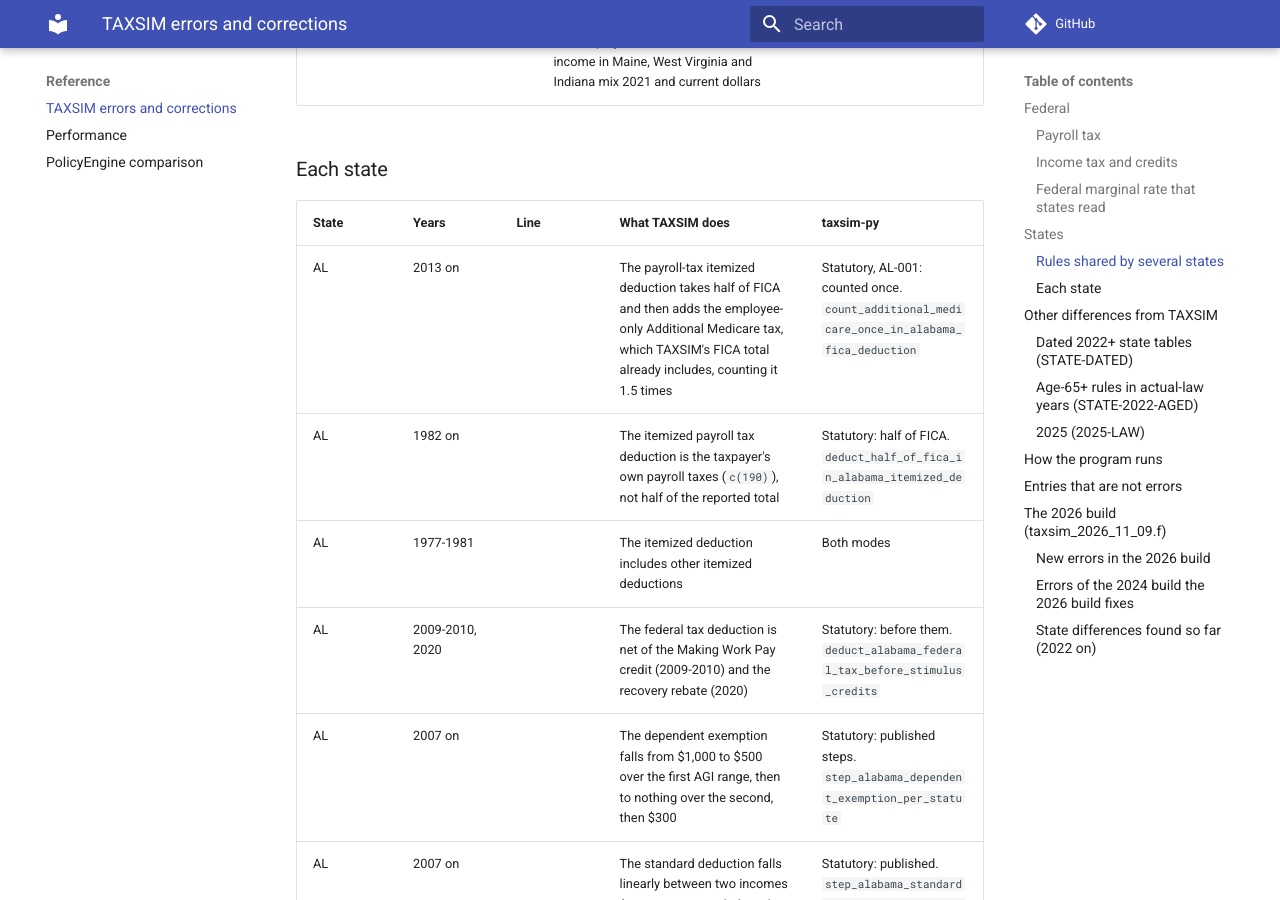
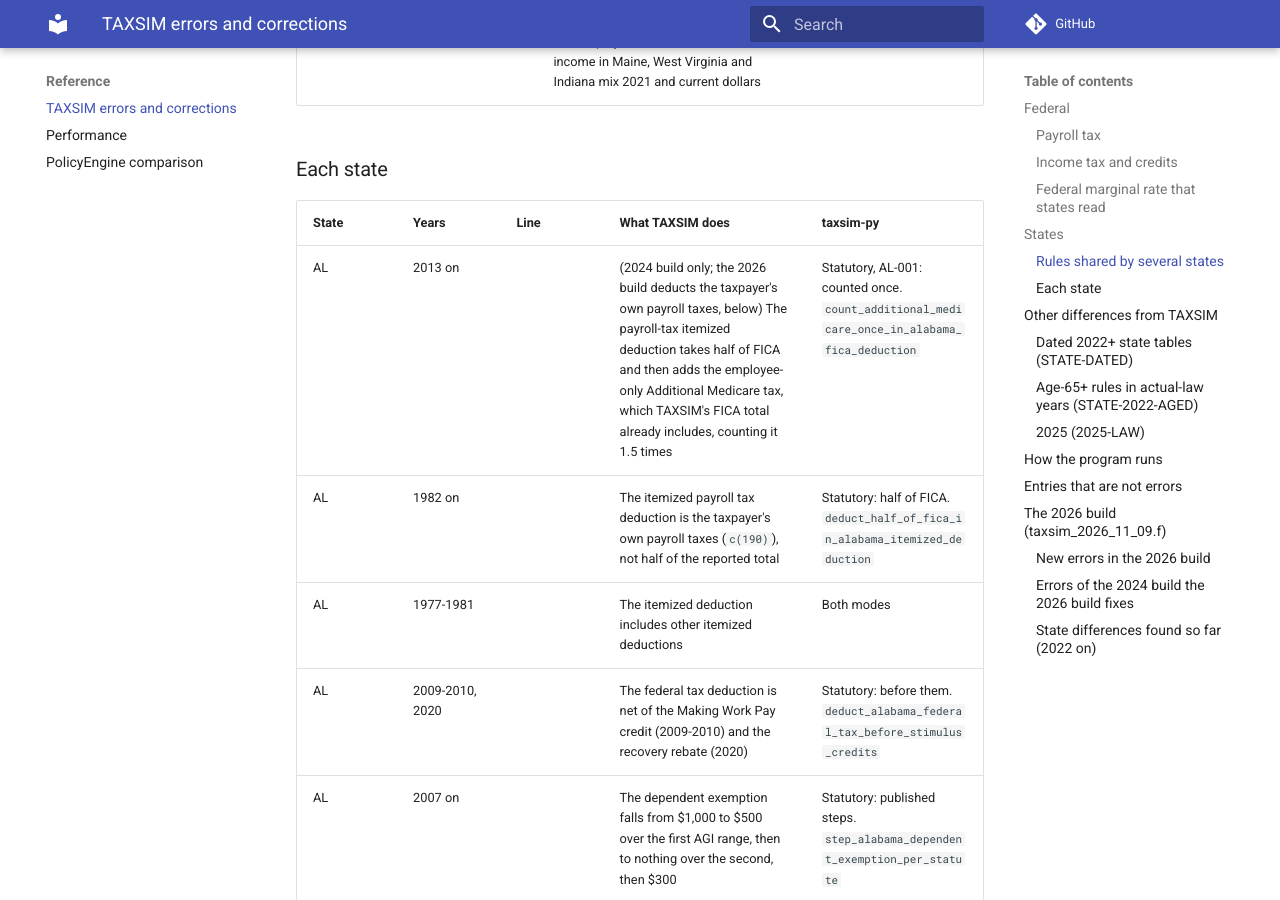
Before and after one commit to jrothbaum/taxsim_py, an MkDocs documentation site: the page built from docs/statutory_corrections.md, in a window 1280 px wide and 900 px high, scrolled down 7654 px. Built offline with MkDocs 1.6.1 and Material for MkDocs 9.7.7, drawn with Linux system fonts in a browser that asks for light colours; comment, search, counter and statistics services are not loaded.

Commit message:
Note the 2024-build Alabama row

```diff
--- a/docs/statutory_corrections.md
+++ b/docs/statutory_corrections.md
@@ -120,7 +120,7 @@ skips would count the EITC slope twice.
 
 | State | Years | Line | What TAXSIM does | taxsim-py |
 |:--|:--|:--|:--|:--|
-| AL | 2013 on | | The payroll-tax itemized deduction takes half of FICA and then adds the employee-only Additional Medicare tax, which TAXSIM's FICA total already includes, counting it 1.5 times | Statutory, AL-001: counted once. `count_additional_medicare_once_in_alabama_fica_deduction` |
+| AL | 2013 on | | (2024 build only; the 2026 build deducts the taxpayer's own payroll taxes, below) The payroll-tax itemized deduction takes half of FICA and then adds the employee-only Additional Medicare tax, which TAXSIM's FICA total already includes, counting it 1.5 times | Statutory, AL-001: counted once. `count_additional_medicare_once_in_alabama_fica_deduction` |
 | AL | 1982 on | | The itemized payroll tax deduction is the taxpayer's own payroll taxes (`c(190)`), not half of the reported total | Statutory: half of FICA. `deduct_half_of_fica_in_alabama_itemized_deduction` |
 | AL | 1977-1981 | | The itemized deduction includes other itemized deductions | Both modes |
 | AL | 2009-2010, 2020 | | The federal tax deduction is net of the Making Work Pay credit (2009-2010) and the recovery rebate (2020) | Statutory: before them. `deduct_alabama_federal_tax_before_stimulus_credits` |
```
